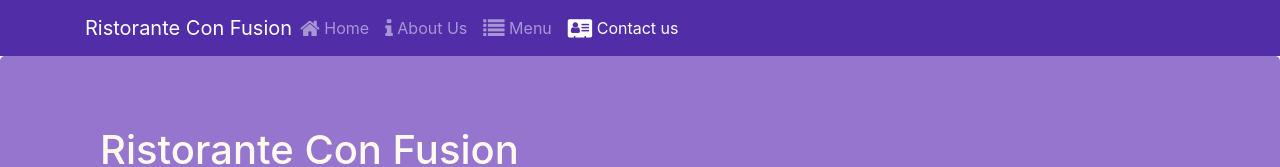
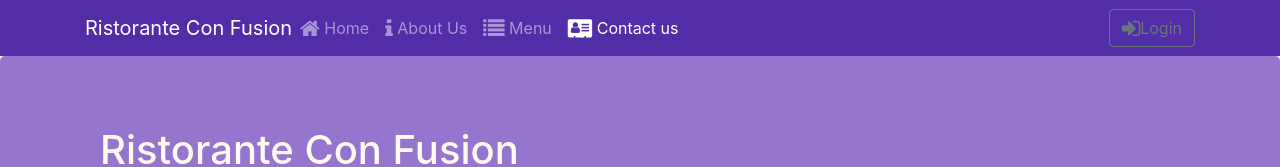
Before and after one commit to karkas119/confusion, a React (Create React App) app: page /contact in a window 1280 px wide. Shown: the top 167 px of the page. Built offline with nearby package versions, Linux system fonts and the light colour scheme.

Commit message:
uncontrolled form was added to header component

```diff
--- a/src/components/HeaderComponent.js
+++ b/src/components/HeaderComponent.js
@@ -1,5 +1,5 @@
 import React, { Component } from 'react';
-import { Navbar, NavbarBrand, Nav, NavbarToggler, Collapse, NavItem, Jumbotron } from 'reactstrap';
+import { Navbar, NavbarBrand, Nav, NavbarToggler, Collapse, NavItem, Jumbotron, Button, Modal, ModalHeader, ModalBody, Form, FormGroup, Label, Input } from 'reactstrap';
 import { NavLink } from 'react-router-dom';
 
 class Header extends Component {
@@ -7,15 +7,27 @@
     constructor(props){
         super(props);
         this.state = {
-            isNavOpen: false
+            isNavOpen: false,
+            isModalOpen: false
         };
         this.toggleNav = this.toggleNav.bind(this);
+        this.toggleModal = this.toggleModal.bind(this);
+        this.handleLogin = this.handleLogin.bind(this);
     }
 
     toggleNav(){
         this.setState({
             isNavOpen: !this.state.isNavOpen
         })
+    }
+    toggleModal(){
+        this.setState({
+            isModalOpen: !this.state.isModalOpen
+        })
+    }
+    handleLogin(event){
+        this.toggleModal();
+        event.preventDefault()
     }
 
     render() {
@@ -48,6 +60,13 @@
                                 </NavLink>
                             </NavItem>
                         </Nav>
+                            <Nav className='ml-auto' navbar>
+                                <NavItem>
+                                    <Button outline onClick={this.toggleModal}>
+                                        <span className='fa fa-sign-in fa-lg'></span>Login
+                                    </Button>
+                                </NavItem>
+                            </Nav>
                         </Collapse>
                     </div>
                 </Navbar>
@@ -62,6 +81,30 @@
                         </div>
                     </div>
                 </Jumbotron>
+                <Modal isOpen = {this.state.isModalOpen} toggle = {this.toggleModal}>
+                    <ModalHeader toggle = {this.toggleModal} >Login</ModalHeader>
+                    <ModalBody>
+                        <Form onSubmit={this.handleLogin}>
+                            <FormGroup>
+                                <Label htmlFor = 'username'>Username</Label>
+                                <Input type = 'text' id='username' name = 'username'
+                                innerRef={(input) => this.username = input}/>
+                            </FormGroup>
+                            <FormGroup>
+                                <Label htmlFor = 'password'>Password</Label>
+                                <Input type = 'password' id='password' name = 'password'
+                                innerRef={(input) => this.password = input}/>
+                            </FormGroup>
+                            <FormGroup check>
+                                <Label check>
+                                    <Input type='checkbox' name='remember'
+                                           innerRef={(input) => this.remember = input}/> Remember me
+                                </Label>
+                            </FormGroup>
+                            <Button type='submit' value='submit' color='primary'>Login</Button>
+                        </Form>
+                    </ModalBody>
+                </Modal>
             </React.Fragment>
         );
     }
```
